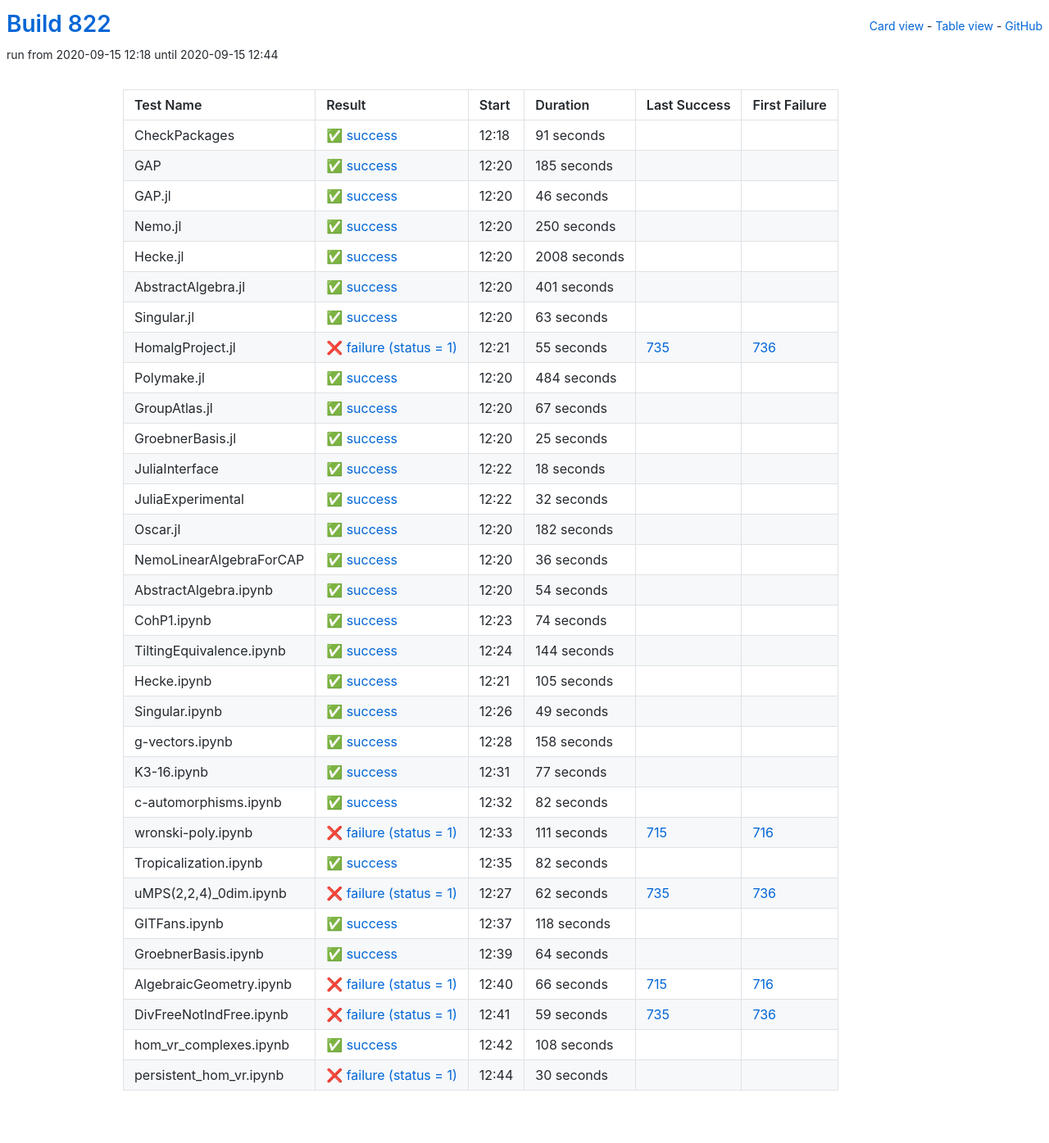
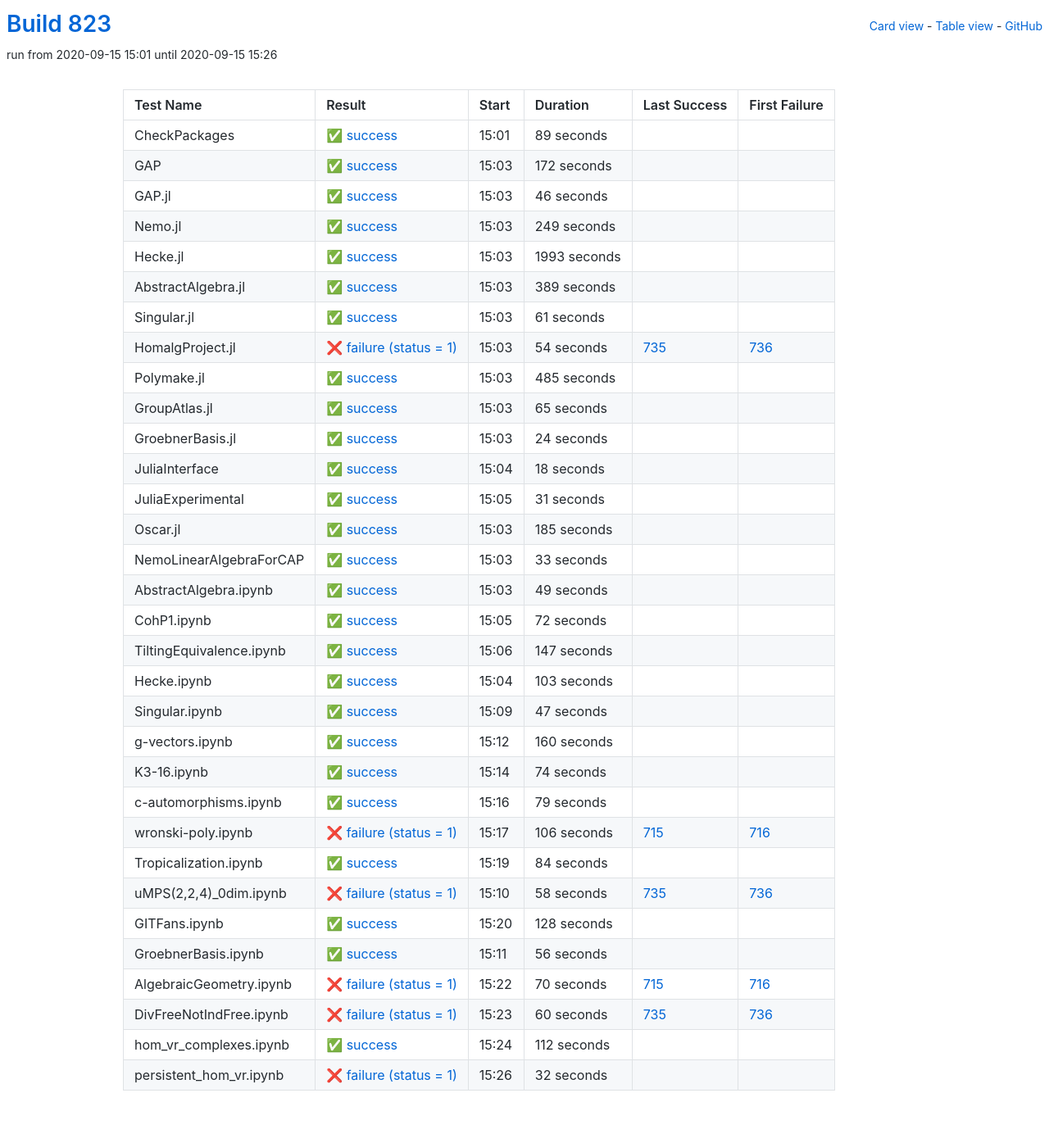
Before and after one commit to oscar-system/oscar-ci-status-stable, a Jekyll site: the page built from table.html, in a window 1280 px wide. Shown: the whole page at 82% size. Built offline with Jekyll 4.4.1, drawn with Linux system fonts in a browser that asks for light colours.

Commit message:
Build #823

```diff
--- a/_data/ci.yml
+++ b/_data/ci.yml
@@ -1,6 +1,6 @@
 ---
-build: 822
-build_url: https://oscarci.mathematik.uni-kl.de/job/oscar-stable/822/
+build: 823
+build_url: https://oscarci.mathematik.uni-kl.de/job/oscar-stable/823/
 job: oscar-stable
 organization: oscar-system
 repo: oscar-ci-status-stable
@@ -8,32 +8,32 @@ repourl: https://github.com/oscar-system/oscar-ci-status-stable
 tests:
 - name: CheckPackages
   id: checkpackages
-  log: https://oscarci.mathematik.uni-kl.de/job/oscar-stable/822/artifact/logs/build-822/CheckPackages.log
-  start: 2020-09-15 12:18
+  log: https://oscarci.mathematik.uni-kl.de/job/oscar-stable/823/artifact/logs/build-823/CheckPackages.log
+  start: 2020-09-15 15:01
   success: true
   exitcode: 0
   status: success
-  duration: 91
+  duration: 89
   last_success: false
   last_success_url:
   first_failure: false
   first_failure_url:
 - name: GAP
   id: gap
-  log: https://oscarci.mathematik.uni-kl.de/job/oscar-stable/822/artifact/logs/build-822/GAP.log
-  start: 2020-09-15 12:20
+  log: https://oscarci.mathematik.uni-kl.de/job/oscar-stable/823/artifact/logs/build-823/GAP.log
+  start: 2020-09-15 15:03
   success: true
   exitcode: 0
   status: success
-  duration: 185
+  duration: 172
   last_success: false
   last_success_url:
   first_failure: false
   first_failure_url:
 - name: GAP.jl
   id: gap-jl
-  log: https://oscarci.mathematik.uni-kl.de/job/oscar-stable/822/artifact/logs/build-822/GAP.jl.log
-  start: 2020-09-15 12:20
+  log: https://oscarci.mathematik.uni-kl.de/job/oscar-stable/823/artifact/logs/build-823/GAP.jl.log
+  start: 2020-09-15 15:03
   success: true
   exitcode: 0
   status: success
@@ -44,104 +44,104 @@ tests:
   first_failure_url:
 - name: Nemo.jl
   id: nemo-jl
-  log: https://oscarci.mathematik.uni-kl.de/job/oscar-stable/822/artifact/logs/build-822/Nemo.jl.log
-  start: 2020-09-15 12:20
+  log: https://oscarci.mathematik.uni-kl.de/job/oscar-stable/823/artifact/logs/build-823/Nemo.jl.log
+  start: 2020-09-15 15:03
   success: true
   exitcode: 0
   status: success
-  duration: 250
+  duration: 249
   last_success: false
   last_success_url:
   first_failure: false
   first_failure_url:
 - name: Hecke.jl
   id: hecke-jl
-  log: https://oscarci.mathematik.uni-kl.de/job/oscar-stable/822/artifact/logs/build-822/Hecke.jl.log
-  start: 2020-09-15 12:20
+  log: https://oscarci.mathematik.uni-kl.de/job/oscar-stable/823/artifact/logs/build-823/Hecke.jl.log
+  start: 2020-09-15 15:03
   success: true
   exitcode: 0
   status: success
-  duration: 2008
+  duration: 1993
   last_success: false
   last_success_url:
   first_failure: false
   first_failure_url:
 - name: AbstractAlgebra.jl
   id: abstractalgebra-jl
-  log: https://oscarci.mathematik.uni-kl.de/job/oscar-stable/822/artifact/logs/build-822/AbstractAlgebra.jl.log
-  start: 2020-09-15 12:20
+  log: https://oscarci.mathematik.uni-kl.de/job/oscar-stable/823/artifact/logs/build-823/AbstractAlgebra.jl.log
+  start: 2020-09-15 15:03
   success: true
   exitcode: 0
   status: success
-  duration: 401
+  duration: 389
   last_success: false
   last_success_url:
   first_failure: false
   first_failure_url:
 - name: Singular.jl
   id: singular-jl
-  log: https://oscarci.mathematik.uni-kl.de/job/oscar-stable/822/artifact/logs/build-822/Singular.jl.log
-  start: 2020-09-15 12:20
+  log: https://oscarci.mathematik.uni-kl.de/job/oscar-stable/823/artifact/logs/build-823/Singular.jl.log
+  start: 2020-09-15 15:03
   success: true
   exitcode: 0
   status: success
-  duration: 63
+  duration: 61
   last_success: false
   last_success_url:
   first_failure: false
   first_failure_url:
 - name: HomalgProject.jl
   id: homalgproject-jl
-  log: https://oscarci.mathematik.uni-kl.de/job/oscar-stable/822/artifact/logs/build-822/HomalgProject.jl.log
-  start: 2020-09-15 12:21
+  log: https://oscarci.mathematik.uni-kl.de/job/oscar-stable/823/artifact/logs/build-823/HomalgProject.jl.log
+  start: 2020-09-15 15:03
   success: false
   exitcode: 1
   status: failure
-  duration: 55
+  duration: 54
   last_success: 735
   last_success_url: https://oscarci.mathematik.uni-kl.de/job/oscar-stable/735/
   first_failure: 736
   first_failure_url: https://oscarci.mathematik.uni-kl.de/job/oscar-stable/736/
 - name: Polymake.jl
   id: polymake-jl
-  log: https://oscarci.mathematik.uni-kl.de/job/oscar-stable/822/artifact/logs/build-822/Polymake.jl.log
-  start: 2020-09-15 12:20
+  log: https://oscarci.mathematik.uni-kl.de/job/oscar-stable/823/artifact/logs/build-823/Polymake.jl.log
+  start: 2020-09-15 15:03
   success: true
   exitcode: 0
   status: success
-  duration: 484
+  duration: 485
   last_success: false
   last_success_url:
   first_failure: false
   first_failure_url:
 - name: GroupAtlas.jl
   id: groupatlas-jl
-  log: https://oscarci.mathematik.uni-kl.de/job/oscar-stable/822/artifact/logs/build-822/GroupAtlas.jl.log
-  start: 2020-09-15 12:20
+  log: https://oscarci.mathematik.uni-kl.de/job/oscar-stable/823/artifact/logs/build-823/GroupAtlas.jl.log
+  start: 2020-09-15 15:03
   success: true
   exitcode: 0
   status: success
-  duration: 67
+  duration: 65
   last_success: false
   last_success_url:
   first_failure: false
   first_failure_url:
 - name: GroebnerBasis.jl
   id: groebnerbasis-jl
-  log: https://oscarci.mathematik.uni-kl.de/job/oscar-stable/822/artifact/logs/build-822/GroebnerBasis.jl.log
-  start: 2020-09-15 12:20
+  log: https://oscarci.mathematik.uni-kl.de/job/oscar-stable/823/artifact/logs/build-823/GroebnerBasis.jl.log
+  start: 2020-09-15 15:03
   success: true
   exitcode: 0
   status: success
-  duration: 25
+  duration: 24
   last_success: false
   last_success_url:
   first_failure: false
   first_failure_url:
 - name: JuliaInterface
   id: juliainterface
-  log: https://oscarci.mathematik.uni-kl.de/job/oscar-stable/822/artifact/logs/build-822/JuliaInterface.log
-  start: 2020-09-15 12:22
+  log: https://oscarci.mathematik.uni-kl.de/job/oscar-stable/823/artifact/logs/build-823/JuliaInterface.log
+  start: 2020-09-15 15:04
   success: true
   exitcode: 0
   status: success
@@ -152,56 +152,116 @@ tests:
   first_failure_url:
 - name: JuliaExperimental
   id: juliaexperimental
-  log: https://oscarci.mathematik.uni-kl.de/job/oscar-stable/822/artifact/logs/build-822/JuliaExperimental.log
-  start: 2020-09-15 12:22
+  log: https://oscarci.mathematik.uni-kl.de/job/oscar-stable/823/artifact/logs/build-823/JuliaExperimental.log
+  start: 2020-09-15 15:05
   success: true
   exitcode: 0
   status: success
-  duration: 32
+  duration: 31
   last_success: false
   last_success_url:
   first_failure: false
   first_failure_url:
 - name: Oscar.jl
   id: oscar-jl
-  log: https://oscarci.mathematik.uni-kl.de/job/oscar-stable/822/artifact/logs/build-822/Oscar.jl.log
-  start: 2020-09-15 12:20
+  log: https://oscarci.mathematik.uni-kl.de/job/oscar-stable/823/artifact/logs/build-823/Oscar.jl.log
+  start: 2020-09-15 15:03
   success: true
   exitcode: 0
   status: success
-  duration: 182
+  duration: 185
   last_success: false
   last_success_url:
   first_failure: false
   first_failure_url:
 - name: NemoLinearAlgebraForCAP
   id: nemolinearalgebraforcap
-  log: https://oscarci.mathematik.uni-kl.de/job/oscar-stable/822/artifact/logs/build-822/NemoLinearAlgebraForCAP.log
-  start: 2020-09-15 12:20
+  log: https://oscarci.mathematik.uni-kl.de/job/oscar-stable/823/artifact/logs/build-823/NemoLinearAlgebraForCAP.log
+  start: 2020-09-15 15:03
   success: true
   exitcode: 0
   status: success
-  duration: 36
+  duration: 33
   last_success: false
   last_success_url:
   first_failure: false
   first_failure_url:
 - name: AbstractAlgebra.ipynb
   id: abstractalgebra-ipynb
-  log: https://oscarci.mathematik.uni-kl.de/job/oscar-stable/822/artifact/logs/build-822/AbstractAlgebra.ipynb.log
-  start: 2020-09-15 12:20
+  log: https://oscarci.mathematik.uni-kl.de/job/oscar-stable/823/artifact/logs/build-823/AbstractAlgebra.ipynb.log
+  start: 2020-09-15 15:03
   success: true
   exitcode: 0
   status: success
-  duration: 54
+  duration: 49
   last_success: false
   last_success_url:
   first_failure: false
   first_failure_url:
 - name: CohP1.ipynb
   id: cohp1-ipynb
-  log: https://oscarci.mathematik.uni-kl.de/job/oscar-stable/822/artifact/logs/build-822/CohP1.ipynb.log
-  start: 2020-09-15 12:23
+  log: https://oscarci.mathematik.uni-kl.de/job/oscar-stable/823/artifact/logs/build-823/CohP1.ipynb.log
+  start: 2020-09-15 15:05
+  success: true
+  exitcode: 0
+  status: success
+  duration: 72
+  last_success: false
+  last_success_url:
+  first_failure: false
+  first_failure_url:
+- name: TiltingEquivalence.ipynb
+  id: tiltingequivalence-ipynb
+  log: https://oscarci.mathematik.uni-kl.de/job/oscar-stable/823/artifact/logs/build-823/TiltingEquivalence.ipynb.log
+  start: 2020-09-15 15:06
+  success: true
+  exitcode: 0
+  status: success
+  duration: 147
+  last_success: false
+  last_success_url:
+  first_failure: false
+  first_failure_url:
+- name: Hecke.ipynb
+  id: hecke-ipynb
+  log: https://oscarci.mathematik.uni-kl.de/job/oscar-stable/823/artifact/logs/build-823/Hecke.ipynb.log
+  start: 2020-09-15 15:04
+  success: true
+  exitcode: 0
+  status: success
+  duration: 103
+  last_success: false
+  last_success_url:
+  first_failure: false
+  first_failure_url:
+- name: Singular.ipynb
+  id: singular-ipynb
+  log: https://oscarci.mathematik.uni-kl.de/job/oscar-stable/823/artifact/logs/build-823/Singular.ipynb.log
+  start: 2020-09-15 15:09
+  success: true
+  exitcode: 0
+  status: success
+  duration: 47
+  last_success: false
+  last_success_url:
+  first_failure: false
+  first_failure_url:
+- name: g-vectors.ipynb
+  id: g-vectors-ipynb
+  log: https://oscarci.mathematik.uni-kl.de/job/oscar-stable/823/artifact/logs/build-823/g-vectors.ipynb.log
+  start: 2020-09-15 15:12
+  success: true
+  exitcode: 0
+  status: success
+  duration: 160
+  last_success: false
+  last_success_url:
+  first_failure: false
+  first_failure_url:
+- name: K3-16.ipynb
+  id: k3-16-ipynb
+  log: https://oscarci.mathematik.uni-kl.de/job/oscar-stable/823/artifact/logs/build-823/K3-16.ipynb.log
+  start: 2020-09-15 15:14
   success: true
   exitcode: 0
   status: success
@@ -210,182 +270,122 @@ tests:
   last_success_url:
   first_failure: false
   first_failure_url:
-- name: TiltingEquivalence.ipynb
-  id: tiltingequivalence-ipynb
-  log: https://oscarci.mathematik.uni-kl.de/job/oscar-stable/822/artifact/logs/build-822/TiltingEquivalence.ipynb.log
-  start: 2020-09-15 12:24
+- name: c-automorphisms.ipynb
+  id: c-automorphisms-ipynb
+  log: https://oscarci.mathematik.uni-kl.de/job/oscar-stable/823/artifact/logs/build-823/c-automorphisms.ipynb.log
+  start: 2020-09-15 15:16
   success: true
   exitcode: 0
   status: success
-  duration: 144
-  last_success: false
-  last_success_url:
-  first_failure: false
-  first_failure_url:
-- name: Hecke.ipynb
-  id: hecke-ipynb
-  log: https://oscarci.mathematik.uni-kl.de/job/oscar-stable/822/artifact/logs/build-822/Hecke.ipynb.log
-  start: 2020-09-15 12:21
-  success: true
-  exitcode: 0
-  status: success
-  duration: 105
-  last_success: false
-  last_success_url:
-  first_failure: false
-  first_failure_url:
-- name: Singular.ipynb
-  id: singular-ipynb
-  log: https://oscarci.mathematik.uni-kl.de/job/oscar-stable/822/artifact/logs/build-822/Singular.ipynb.log
-  start: 2020-09-15 12:26
-  success: true
-  exitcode: 0
-  status: success
-  duration: 49
-  last_success: false
-  last_success_url:
-  first_failure: false
-  first_failure_url:
-- name: g-vectors.ipynb
-  id: g-vectors-ipynb
-  log: https://oscarci.mathematik.uni-kl.de/job/oscar-stable/822/artifact/logs/build-822/g-vectors.ipynb.log
-  start: 2020-09-15 12:28
-  success: true
-  exitcode: 0
-  status: success
-  duration: 158
-  last_success: false
-  last_success_url:
-  first_failure: false
-  first_failure_url:
-- name: K3-16.ipynb
-  id: k3-16-ipynb
-  log: https://oscarci.mathematik.uni-kl.de/job/oscar-stable/822/artifact/logs/build-822/K3-16.ipynb.log
-  start: 2020-09-15 12:31
-  success: true
-  exitcode: 0
-  status: success
-  duration: 77
-  last_success: false
-  last_success_url:
-  first_failure: false
-  first_failure_url:
-- name: c-automorphisms.ipynb
-  id: c-automorphisms-ipynb
-  log: https://oscarci.mathematik.uni-kl.de/job/oscar-stable/822/artifact/logs/build-822/c-automorphisms.ipynb.log
-  start: 2020-09-15 12:32
-  success: true
-  exitcode: 0
-  status: success
-  duration: 82
+  duration: 79
   last_success: false
   last_success_url:
   first_failure: false
   first_failure_url:
 - name: wronski-poly.ipynb
   id: wronski-poly-ipynb
-  log: https://oscarci.mathematik.uni-kl.de/job/oscar-stable/822/artifact/logs/build-822/wronski-poly.ipynb.log
-  start: 2020-09-15 12:33
+  log: https://oscarci.mathematik.uni-kl.de/job/oscar-stable/823/artifact/logs/build-823/wronski-poly.ipynb.log
+  start: 2020-09-15 15:17
   success: false
   exitcode: 1
   status: failure
-  duration: 111
+  duration: 106
   last_success: 715
   last_success_url: https://oscarci.mathematik.uni-kl.de/job/oscar-stable/715/
   first_failure: 716
   first_failure_url: https://oscarci.mathematik.uni-kl.de/job/oscar-stable/716/
 - name: Tropicalization.ipynb
   id: tropicalization-ipynb
-  log: https://oscarci.mathematik.uni-kl.de/job/oscar-stable/822/artifact/logs/build-822/Tropicalization.ipynb.log
-  start: 2020-09-15 12:35
+  log: https://oscarci.mathematik.uni-kl.de/job/oscar-stable/823/artifact/logs/build-823/Tropicalization.ipynb.log
+  start: 2020-09-15 15:19
   success: true
   exitcode: 0
   status: success
-  duration: 82
+  duration: 84
   last_success: false
   last_success_url:
   first_failure: false
   first_failure_url:
 - name: uMPS(2,2,4)_0dim.ipynb
   id: umps-2-2-4-0dim-ipynb
-  log: https://oscarci.mathematik.uni-kl.de/job/oscar-stable/822/artifact/logs/build-822/uMPS-2-2-4-_0dim.ipynb.log
-  start: 2020-09-15 12:27
+  log: https://oscarci.mathematik.uni-kl.de/job/oscar-stable/823/artifact/logs/build-823/uMPS-2-2-4-_0dim.ipynb.log
+  start: 2020-09-15 15:10
   success: false
   exitcode: 1
   status: failure
-  duration: 62
+  duration: 58
   last_success: 735
   last_success_url: https://oscarci.mathematik.uni-kl.de/job/oscar-stable/735/
   first_failure: 736
   first_failure_url: https://oscarci.mathematik.uni-kl.de/job/oscar-stable/736/
 - name: GITFans.ipynb
   id: gitfans-ipynb
-  log: https://oscarci.mathematik.uni-kl.de/job/oscar-stable/822/artifact/logs/build-822/GITFans.ipynb.log
-  start: 2020-09-15 12:37
+  log: https://oscarci.mathematik.uni-kl.de/job/oscar-stable/823/artifact/logs/build-823/GITFans.ipynb.log
+  start: 2020-09-15 15:20
   success: true
   exitcode: 0
   status: success
-  duration: 118
+  duration: 128
   last_success: false
   last_success_url:
   first_failure: false
   first_failure_url:
 - name: GroebnerBasis.ipynb
   id: groebnerbasis-ipynb
-  log: https://oscarci.mathematik.uni-kl.de/job/oscar-stable/822/artifact/logs/build-822/GroebnerBasis.ipynb.log
-  start: 2020-09-15 12:39
+  log: https://oscarci.mathematik.uni-kl.de/job/oscar-stable/823/artifact/logs/build-823/GroebnerBasis.ipynb.log
+  start: 2020-09-15 15:11
   success: true
   exitcode: 0
   status: success
-  duration: 64
+  duration: 56
   last_success: false
   last_success_url:
   first_failure: false
   first_failure_url:
 - name: AlgebraicGeometry.ipynb
   id: algebraicgeometry-ipynb
-  log: https://oscarci.mathematik.uni-kl.de/job/oscar-stable/822/artifact/logs/build-822/AlgebraicGeometry.ipynb.log
-  start: 2020-09-15 12:40
+  log: https://oscarci.mathematik.uni-kl.de/job/oscar-stable/823/artifact/logs/build-823/AlgebraicGeometry.ipynb.log
+  start: 2020-09-15 15:22
   success: false
   exitcode: 1
   status: failure
-  duration: 66
+  duration: 70
   last_success: 715
   last_success_url: https://oscarci.mathematik.uni-kl.de/job/oscar-stable/715/
   first_failure: 716
   first_failure_url: https://oscarci.mathematik.uni-kl.de/job/oscar-stable/716/
 - name: DivFreeNotIndFree.ipynb
   id: divfreenotindfree-ipynb
-  log: https://oscarci.mathematik.uni-kl.de/job/oscar-stable/822/artifact/logs/build-822/DivFreeNotIndFree.ipynb.log
-  start: 2020-09-15 12:41
+  log: https://oscarci.mathematik.uni-kl.de/job/oscar-stable/823/artifact/logs/build-823/DivFreeNotIndFree.ipynb.log
+  start: 2020-09-15 15:23
   success: false
   exitcode: 1
   status: failure
-  duration: 59
+  duration: 60
   last_success: 735
   last_success_url: https://oscarci.mathematik.uni-kl.de/job/oscar-stable/735/
   first_failure: 736
   first_failure_url: https://oscarci.mathematik.uni-kl.de/job/oscar-stable/736/
 - name: hom_vr_complexes.ipynb
   id: hom-vr-complexes-ipynb
-  log: https://oscarci.mathematik.uni-kl.de/job/oscar-stable/822/artifact/logs/build-822/hom_vr_complexes.ipynb.log
-  start: 2020-09-15 12:42
+  log: https://oscarci.mathematik.uni-kl.de/job/oscar-stable/823/artifact/logs/build-823/hom_vr_complexes.ipynb.log
+  start: 2020-09-15 15:24
   success: true
   exitcode: 0
   status: success
-  duration: 108
+  duration: 112
   last_success: false
   last_success_url:
   first_failure: false
   first_failure_url:
 - name: persistent_hom_vr.ipynb
   id: persistent-hom-vr-ipynb
-  log: https://oscarci.mathematik.uni-kl.de/job/oscar-stable/822/artifact/logs/build-822/persistent_hom_vr.ipynb.log
-  start: 2020-09-15 12:44
+  log: https://oscarci.mathematik.uni-kl.de/job/oscar-stable/823/artifact/logs/build-823/persistent_hom_vr.ipynb.log
+  start: 2020-09-15 15:26
   success: false
   exitcode: 1
   status: failure
-  duration: 30
+  duration: 32
   last_success: false
   last_success_url:
   first_failure: false
```
Also changed, not shown: README.md.
